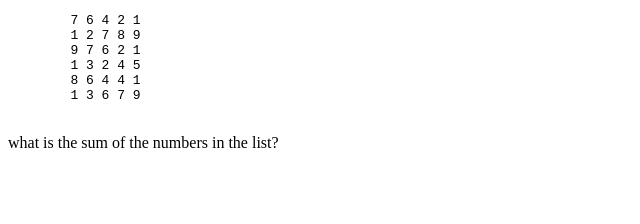
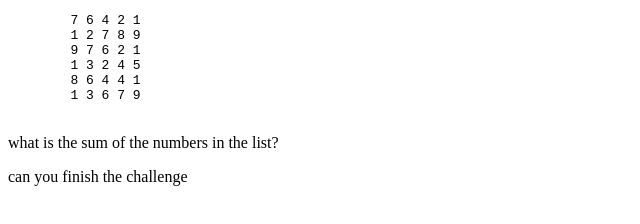
Before and after one commit to autumnlydon/advent-code-12-2-2024, a plain HTML site: page index.html in a window 1280 px wide. Shown: the whole page, without its empty margins (0-640 px from the left). Drawn offline with Linux system fonts and the light colour scheme.

Commit message:
Your commit message

```diff
--- a/index.html
+++ b/index.html
@@ -17,6 +17,9 @@
     >
     <p>what is the sum of the numbers in the list?
     </p>
+    <p>can you finish the challenge
+
+    </p>
     <script src="./index.js"></script>
   </body>
 </html>
```
